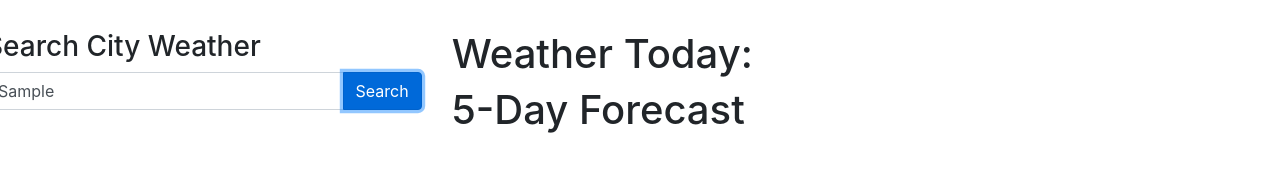
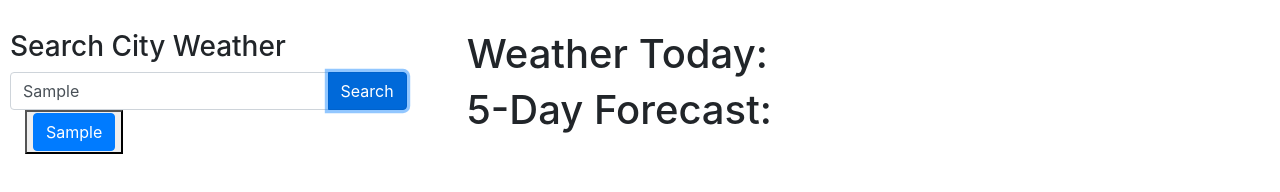
Before and after one commit to adospinoiu/HW9.23.20WeatherDashboard, a plain HTML site: page index.html in a window 1280 px wide. Both pictures are taken after typing "Sample" into the empty fields and a click on the button "Search". Shown: the part 156-348 px from the top of the page. Drawn offline with nearby package versions, Linux system fonts and the light colour scheme; no server answers.

Commit message:
City history section now adds buttons

```diff
--- a/index.html
+++ b/index.html
@@ -54,10 +54,10 @@
             </div>
         </div>
 
-        <div class="col-8">
+        <div class="col-7">
 
             <!-- City Information and 5-Day Forecast-->
-            <div id="currentWeather" class="container justify-center">
+            <div id="currentWeather" class="container">
                 <!-- City Information -->
                 <h1>Weather Today:</h1>
 
@@ -68,7 +68,7 @@
 
             <!-- 5-Day Forecast -->
             <div id="fiveDay" class="container">
-                <h1>5-Day Forecast</h1>
+                <h1>5-Day Forecast:</h1>
 
                 <!-- <div class="card text-white bg-primary mb-3" style="width: 18rem;">
                     <img src="" class="card-img-top" alt="">
--- a/script.js
+++ b/script.js
@@ -1,5 +1,5 @@
 // When the 'Search Button' is clicked
-$("#search").on("click", function () {
+$(".btn").on("click", function () {
 
     // My API Key for the weather.api
     let api_key = "54e8632607a7b7305b56a20d56ee0b2e";
@@ -7,37 +7,43 @@ $("#search").on("click", function () {
     // Get the user entered City from the HTML input field
     let cityEntry = ($("#cityEntry").val());
 
+    // Empty array into which the user selected cities are 'pushed into'
+    let cityHistory = [];
+    cityHistory.push(cityEntry);
+
+    // Loop through the array and create a button for each city name
+    for (let i = 0; i < cityHistory.length; i++) {
+        let cityButton = $("<button>");
+        cityButton.html('<button class="btn btn-primary" type="button">' + cityHistory[i] + '</button');
+        $("#searchHistory").append(cityButton);
+    };
+
+
     // Reach out to the API(s) to get the Weather & Forecast
     let currentWeatherURL = "https://api.openweathermap.org/data/2.5/weather?q=" + cityEntry + "&appid=" + api_key;
     let forecastWeatherURL = "https://api.openweathermap.org/data/2.5/forecast?q=" + cityEntry + "&appid=" + api_key;
 
 
-
+    // Call to reach out to the API and get current weather info
     $.ajax({
         url: currentWeatherURL,
         method: "GET"
     }).
         then(function (response) {
-            console.log("Current Weather:")
-            console.log(response);
 
-            // Today's Date
+            // Today's Date printed to HTML
             let currentTime = moment().format("MMM Do YYYY");
             let today = $("<h1>");
             today.text(currentTime);
             $("#currentWeather").append(today);
 
-            // Print the user entered City Name
+            // Print the user entered City Name from input field & Icon from API data for the weather
             let cityName = $("<h2>");
             let icon = $("<img>");
             icon.attr("src", "http://openweathermap.org/img/wn/" + response.weather[0].icon + "@2x.png")
             cityName.text(response.name);
             $("#currentWeather").append(cityName);
             $("#currentWeather").append(icon);
-
-
-
-
 
             // Print the current temperature of the user entered City **ALSO** converts from Kelvin to F
             let temperature = $("<h5>");
@@ -56,23 +62,25 @@ $("#search").on("click", function () {
             windSpeed.text("Wind Speed: " + response.wind.speed + " MPH");
             $("#currentWeather").append(windSpeed);
 
-            // Pull the Lattitude and Longitude from current weather API
+
+            // Pull the Lattitude and Longitude for the user entered city from current weather API
             let lat = response.coord.lat;
             let lon = response.coord.lon;
 
+            // Take Lattitude and Longitude to the uvIndex API to get infromation
             let uvIndexURL = "http://api.openweathermap.org/data/2.5/uvi?lat=" + lat + "&lon=" + lon + "&appid=" + api_key;
 
+            // Call to the uvIndex API
             $.ajax({
                 url: uvIndexURL,
                 method: "GET"
             }).
                 then(function (response) {
-                    console.log("UV Index: ");
-                    console.log(response);
 
+                    // Pull the uvIndex value from the API data
                     let uvIndex = response.value;
-                    console.log(uvIndex);
 
+                    // Evaluates the value of the uvIndex and color codes it accordingly from the style.css file
                     if (uvIndex >= 7) {
                         displayIndex = $("<h5>");
                         displayIndex.html("UV Index: " + '<span class="severe">' + uvIndex + '</span>');
@@ -86,48 +94,53 @@ $("#search").on("click", function () {
                         displayIndex.html("UV Index: " + '<span class="favorable">' + uvIndex + '</span>');
                         $("#currentWeather").append(displayIndex);
                     }
-
                 });
 
-
+            // Call to the forecast API to get 5-day forecast weather
             $.ajax({
                 url: forecastWeatherURL,
                 method: "GET"
             }).
                 then(function (response) {
-                    console.log("Forecast Weather: ");
-                    console.log(response);
+                    // Empties the 'html container' to ensure things don't "stack up"
+                    $("#fiveDay").empty();
 
+                    for (let i = 0; i < 5; i++) {
+                        // Creates a new Div to store the 5-day forecast
                         let newDiv = $("<div>");
-                    newDiv.addClass("card text-white bg-primary mb-");
-                    newDiv.attr("width", "18rem")
+                        newDiv.addClass("row");
+                        //newDiv.addClass("card text-white bg-primary mb-");
+                        // newDiv.attr("width", "18rem")
 
+                        // Future date
                         let futureDate = $("<h1>");
-                    futureDate = moment().add(1, 'day').format('MM/DD/YYYY');
+                        futureDate = moment().add((i + 1), 'day').format('MM/DD/YYYY');
                         newDiv.append(futureDate);
 
+                        // Weather icon for the future date
                         let newIcon = $("<img>");
-                    newIcon.attr("src", "http://openweathermap.org/img/wn/" + response.list[0].weather[0].icon + "@2x.png");
+                        newIcon.attr("src", "http://openweathermap.org/img/wn/" + response.list[i].weather[0].icon + "@2x.png");
                         newDiv.append(newIcon);
 
-
-
-                    let kelvinTemp = response.list[0].main.temp;
+                        // Future date temp converted to F
+                        let kelvinTemp = response.list[i].main.temp;
                         let fahrenheitTemp = parseInt(
                             (kelvinTemp - 273.15) * (9 / 5) + 32);
 
+                        // Displays the future temp
                         let displayTemp = $("<p>");
-                    displayTemp.text("Temp: " + fahrenheitTemp + " F");
+                        displayTemp.text("Temp: " + fahrenheitTemp + " F ");
                         newDiv.append(displayTemp);
 
+                        // Displays the future humidity
                         let displayHumidity = $("<p>");
                         displayHumidity.text("Humidity: " + response.list[0].main.humidity + " %");
                         newDiv.append(displayHumidity);
 
-
+                        // Attaches the newly created div to the HTML
                         $("#fiveDay").append(newDiv);
 
-
+                    };
 
 
 
--- a/style.css
+++ b/style.css
@@ -20,3 +20,17 @@
 .severe{
     background-color: red;
 }
+
+.row{
+    width: 100%;
+    display: flex;
+    flex-direction: row;
+}
+
+.block {
+    width: 100px;
+}
+
+#searchHistory {
+    margin-left: 25px;
+}
```
Lines whose indentation alone changed are shown as unchanged.
